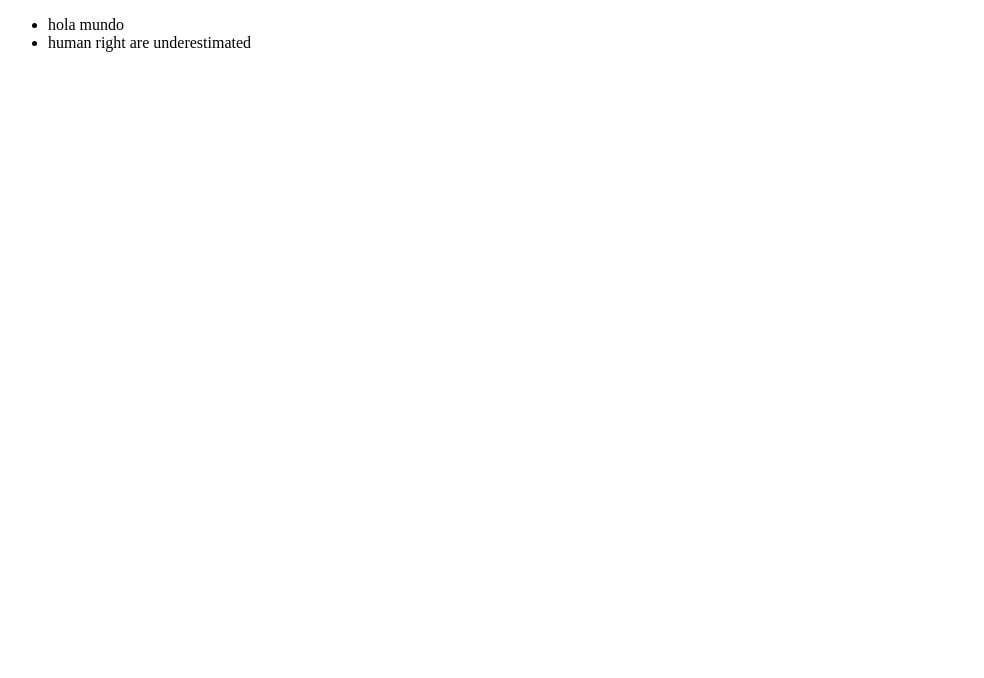
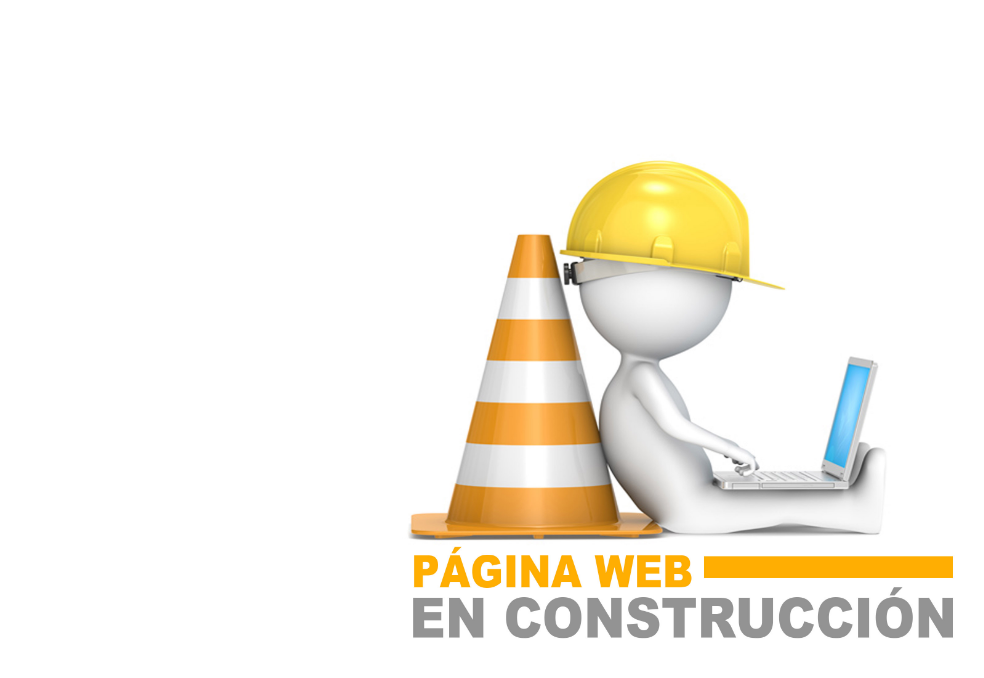
Before and after one commit to edgardpachper/edgardpachper.github.io, a plain HTML site: page industrialEngineer.html in a window 1280 px wide. Shown: the whole page, without its empty margins (0-984 px from the left). Drawn offline with Linux system fonts and the light colour scheme.

Commit message:
cambios menores

```diff
--- a/productos.html
+++ b/industrialEngineer.html
@@ -4,12 +4,10 @@
     <meta charset="UTF-8">
     <meta http-equiv="X-UA-Compatible" content="IE=edge">
     <meta name="viewport" content="width=device-width, initial-scale=1.0">
+    <link rel="stylesheet" href="styles/IndEng.css">
     <title>Document</title>
 </head>
 <body>
-    <ul> <li>hola mundo</li>
-        <li>human right are underestimated</li>
-
-    </ul>
+    <img src="src/underconstruction.jpg"  alt="main photo">
 </body>
 </html>
--- /dev/null
+++ b/styles/IndEng.css
@@ -0,0 +1,7 @@
+img {
+    display: block;
+    margin: 0px auto;
+    width: 1080px;
+    height: 720px;
+    padding-top: 3em;
+}
```
Also changed, not shown: index.html (+2 -2 lines), styles/main.css (+12 -0 lines), src/underconstruction.jpg (added).
